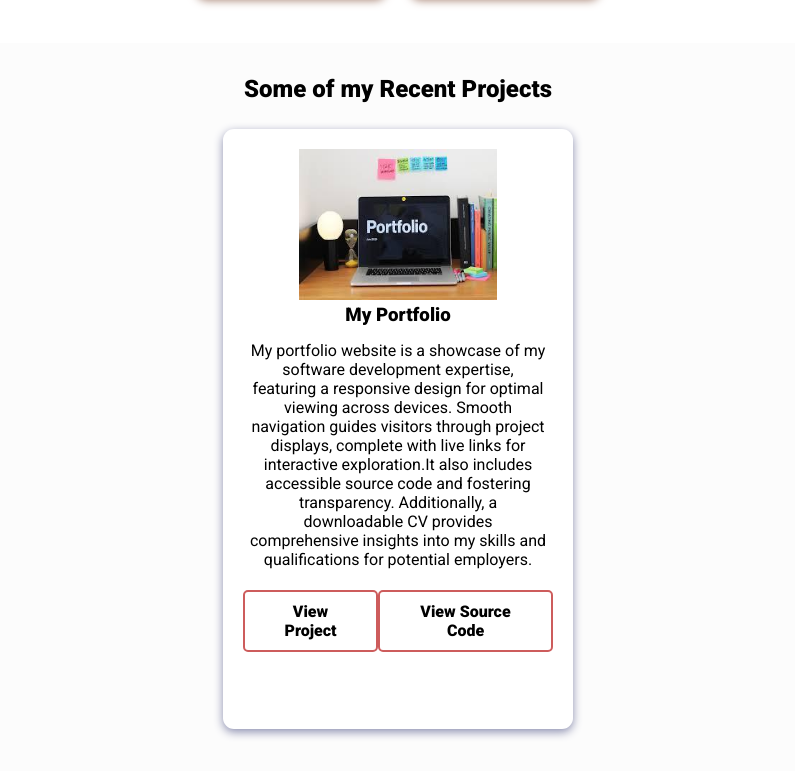
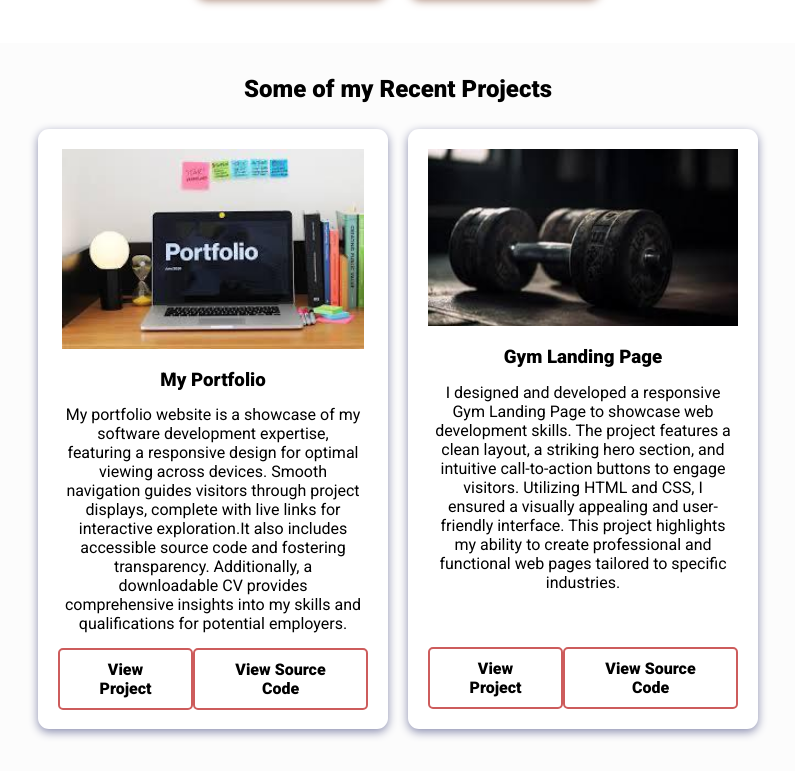
Before and after one commit to vishnuborra/myportfolio, a plain HTML site: page index.html in a window 1280 px wide. Shown: the part 1517-2300 px from the top of the page, without its empty margins (242-1037 px from the left). Drawn offline with nearby package versions, Linux system fonts and the light colour scheme.

Commit message:
added an image

```diff
--- a/index.html
+++ b/index.html
@@ -153,6 +153,23 @@
           </div>
         </div>
 
+        <div class="projects-container">
+          <div class="project-container project-card">
+            <img
+              src="images/coverpic.jpg"
+              alt="gym landing page"
+              loading="lazy"
+              class="project-pic"
+            />
+            <h3 class="project-title">Gym Landing Page</h3>
+            <p class="project-details">
+              I designed and developed a responsive Gym Landing Page to showcase web development skills. The project features a clean layout, a striking hero section, and intuitive call-to-action buttons to engage visitors. Utilizing HTML and CSS, I ensured a visually appealing and user-friendly interface. This project highlights my ability to create professional and functional web pages tailored to specific industries.</p>
+            <div class="project-buttons">
+              <a href="https://vishnuborra.github.io/landingpage/" target="_blank" class="project-button">View Project</a>
+              <a href="https://github.com/vishnuborra/landingpage" target="_blank" class="project-button">View Source Code</a>
+            </div>
+          </div>
+
       </div>
     </section>
 
--- a/style.css
+++ b/style.css
@@ -178,8 +178,11 @@ nav {
   }
 
   .project-pic {
-    width: 64%;
-    height: 27%;
+    width: 100%; /* Adjust image width to fit the card */
+    height: auto; /* Maintains the aspect ratio */
+    max-height: 200px; /* Optional: Limits the image height */
+    object-fit: contain; /* Ensures the image stays within bounds */
+    margin-bottom: 20px; /* Adds spacing below the image */
   }
 
   .projects-container {
@@ -217,8 +220,11 @@ nav {
     box-shadow: 0 3px 10px var(--primary-shadow);
     padding: 20px;
     margin: 10px;
-    height: 600px; /* Adjust the height as needed */
-    overflow: hidden; /* Optional: Hide overflow content */
+    height: 600px; /* Ensures consistent height */
+    display: flex;
+    flex-direction: column;
+    justify-content: space-between;
+    overflow: hidden; /* Hides overflow if content exceeds the height */
 
 
   }
@@ -226,7 +232,7 @@ nav {
   .project-buttons {
     display: flex;
     justify-content: space-between;
-    margin-top: 15px;
+    margin-top: auto;
   }
 
   .project-button {
```
Also changed, not shown: images/coverpic.jpg (added).
